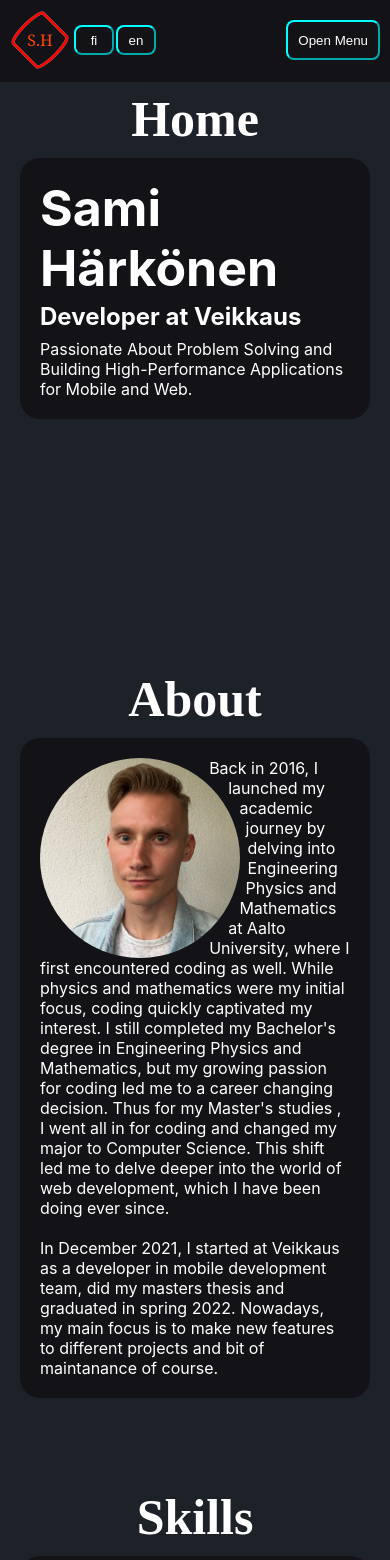
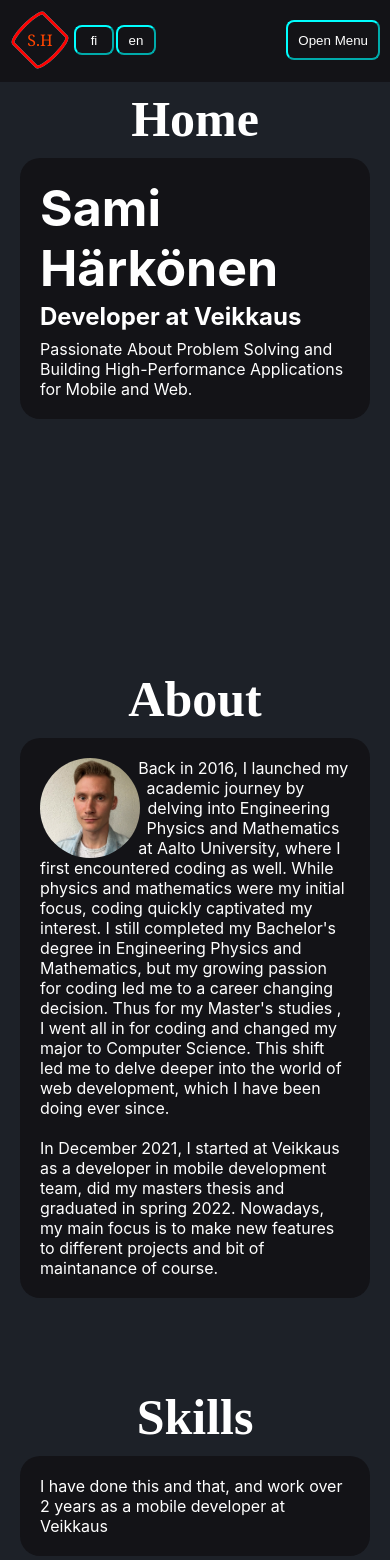
Before and after one commit to SamkHarks/My-page, a React (Create React App) app: page / in a window 390 px wide. Shown: the top 1560 px of the page. Built offline with nearby package versions, Linux system fonts and the light colour scheme.

Commit message:
update picture and text styles & add container styles

```diff
--- a/src/components/about/About.module.css
+++ b/src/components/about/About.module.css
@@ -1,3 +1,8 @@
+.container {
+    overflow: hidden;
+    word-wrap: break-word;
+}
+
 .profile_image {
     border-radius: 50%; /* To ensure the image is round */
     width: 200px; /* Adjust as necessary */
@@ -7,7 +12,27 @@
     margin-right: 10px; /* Adjust spacing between image and text */
 }
 
-p {
+@media (max-width: 400px) {
+    .profile_image {
+        width: 100px;
+        height: 100px;
+    }
+}
+
+@media (max-width: 270px) {
+    .profile_image {
+        width: 60px;
+        height: 60px;
+    }
+}
+
+@media (max-width: 225px) {
+    .profile_image {
+        display: none; /* Hides the image on very small screens */
+    }
+}
+
+.text {
     text-justify: justify;
 }
 
--- a/src/components/about/About.tsx
+++ b/src/components/about/About.tsx
@@ -7,16 +7,16 @@ import styles from './About.module.css';
 export const About = () => {
     const { t } = useTranslation('about');
     return (
-        <div>
+        <div className={styles.container}>
             <img
                 className={styles.profile_image}
                 src={me}
                 alt='picture of me'
             />
-            <p>
+            <p className={styles.text}>
                 {t('introduction')}
             </p>
-            <p className={styles.margin_top}>
+            <p className={`${styles.text} ${styles.margin_top}`}>
                 {t('main')}
             </p>
         </div>
```
